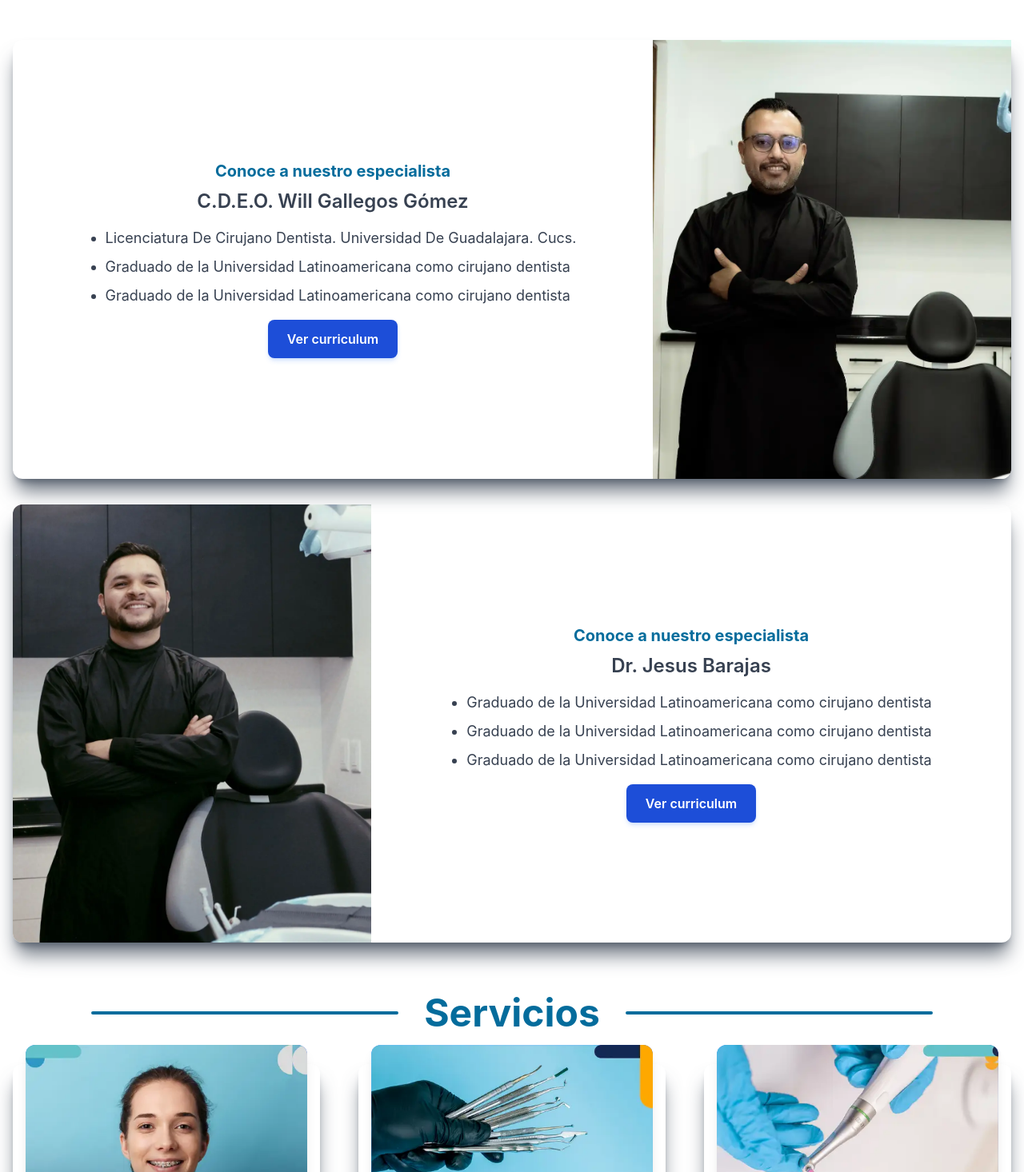
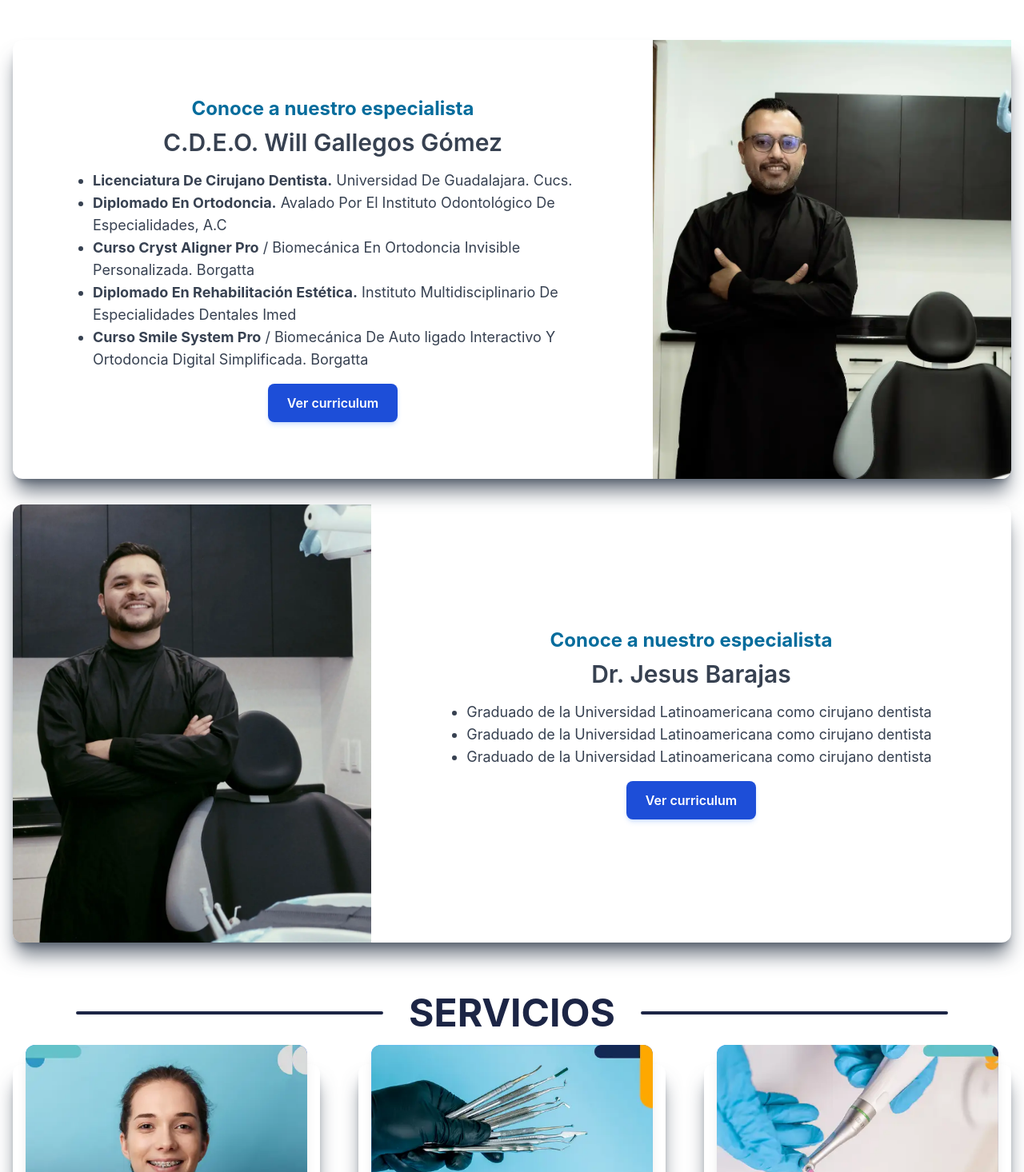
Before and after one commit to leonelvalentinn/luda-dental, a React (Vite) app: page / in a window 1280 px wide. Shown: the part 1444-2910 px from the top of the page at 80% size. Built offline with nearby package versions, Linux system fonts and the light colour scheme.

Commit message:
jsbfjsbdf

```diff
--- a/src/components/AboutDoctors.jsx
+++ b/src/components/AboutDoctors.jsx
@@ -13,17 +13,19 @@ export const AboutDoctors = () => {
           imgAlt='Foto de perfil del C.D.E.O. Will Gallegos Gómez'
           reverse
         >
-          <li className='mb-2'>Licenciatura De Cirujano Dentista. Universidad De Guadalajara. Cucs.</li>
-          <li className='mb-2'>Graduado de la Universidad Latinoamericana como cirujano dentista</li>
-          <li>Graduado de la Universidad Latinoamericana como cirujano dentista</li>
+          <li><strong>Licenciatura De Cirujano Dentista.</strong> Universidad De Guadalajara. Cucs.</li>
+          <li><strong>Diplomado En Ortodoncia.</strong> Avalado Por El Instituto Odontológico De Especialidades, A.C</li>
+          <li><strong>Curso Cryst Aligner Pro</strong> / Biomecánica En Ortodoncia Invisible Personalizada. Borgatta</li>
+          <li><strong>Diplomado En Rehabilitación Estética.</strong> Instituto Multidisciplinario De Especialidades Dentales Imed</li>
+          <li><strong>Curso Smile System Pro</strong> / Biomecánica De Auto ligado Interactivo Y Ortodoncia Digital Simplificada. Borgatta</li>
         </CardAbout>
         <CardAbout
           name='Dr. Jesus Barajas'
           imgSrc={Jesus}
           imgAlt='Foto de perfil del Dr. Jesus Barajas'
         >
-          <li className='mb-2'>Graduado de la Universidad Latinoamericana como cirujano dentista</li>
-          <li className='mb-2'>Graduado de la Universidad Latinoamericana como cirujano dentista</li>
+          <li>Graduado de la Universidad Latinoamericana como cirujano dentista</li>
+          <li>Graduado de la Universidad Latinoamericana como cirujano dentista</li>
           <li>Graduado de la Universidad Latinoamericana como cirujano dentista</li>
         </CardAbout>
       </div>
--- a/src/components/CardAbout.jsx
+++ b/src/components/CardAbout.jsx
@@ -4,15 +4,15 @@ export const CardAbout = ({ children, imgSrc, imgAlt, name, reverse }) => {
     <article className='w-full flex justify-center items-center flex-col rounded-xl shadow-xl shadow-gray-600/80 md:flex-row'>
       <img src={imgSrc} alt={imgAlt} className={`w-full rounded-t-xl md:max-w-72 ${reverse ? 'md:order-2 md:rounded-r-xl md:rounded-t-none' : 'md:rounded-l-xl md:rounded-tr-none'} lg:max-w-md`} />
       <div className='px-4 w-full flex justify-center items-center flex-col py-8 text-center md:px-20'>
-        <h4 className='font-bold text-xl text-secondary mb-2'>Conoce a nuestro especialista</h4>
-        <h3 className='font-semibold text-2xl text-gray-700'>{name}</h3>
-        <ul className='my-4 list-disc color text-lg text-gray-700 text-start pl-5'>
+        <h4 className='font-bold text-xl text-secondary mb-2 lg:text-2xl'>Conoce a nuestro especialista</h4>
+        <h3 className='font-semibold text-2xl text-gray-700 lg:text-3xl'>{name}</h3>
+        <ul className='my-4 list-disc color text-lg text-gray-700 text-start pl-5 gap-2'>
           {children}
         </ul>
         <a
           data-ripple-light='true'
           className='select-none rounded-lg bg-blue-700 py-3 px-6 text-center align-middle font-semibold text-white shadow-md shadow-blue-500/20 transition-all hover:shadow-lg hover:shadow-blue-500/40 focus:opacity-[0.85] focus:shadow-none active:opacity-[0.85] active:shadow-none disabled:pointer-events-none disabled:opacity-50 disabled:shadow-none'
-          href='#'
+          href='/nosotros'
         >
           Ver curriculum
         </a>
--- a/src/components/NavBar.jsx
+++ b/src/components/NavBar.jsx
@@ -27,7 +27,7 @@ export const NavBar = ({ Function }) => {
               <a href='/' className='block py-2 px-3 text-white bg-primary rounded transition lg:bg-transparent lg:hover:text-primary lg:p-0 lg:text-xl lg:text-secondary' aria-current='page'>Inicio</a>
             </li>
             <li>
-              <a href='#about' onClick={() => Function()} className='block py-2 px-3 transition text-gray-900 rounded hover:bg-gray-100 lg:hover:bg-transparent lg:hover:text-primary lg:p-0 lg:text-xl'>Nosotros</a>
+              <a href='/nosotros' onClick={() => Function()} className='block py-2 px-3 transition text-gray-900 rounded hover:bg-gray-100 lg:hover:bg-transparent lg:hover:text-primary lg:p-0 lg:text-xl'>Nosotros</a>
             </li>
             <li>
               <a href='/#services' onClick={() => Function()} className='block py-2 px-3 transition text-gray-900 rounded hover:bg-gray-100 lg:hover:bg-transparent lg:hover:text-primary lg:p-0 lg:text-xl'>Servicios</a>
--- a/src/components/TitleSection.jsx
+++ b/src/components/TitleSection.jsx
@@ -2,9 +2,9 @@
 export const TitleSection = ({ title }) => {
   return (
     <div className='w-full flex justify-center items-center gap-4 lg:gap-8'>
-      <hr className='w-full border-2 border-secondary rounded-lg max-w-96' />
-      <h2 className='text-nowrap text-3xl font-bold text-secondary lg:text-5xl'>{title}</h2>
-      <hr className='w-full border-2 border-secondary rounded-lg max-w-96' />
+      <hr className='w-full border-2 border-primary rounded-lg max-w-96' />
+      <h2 className='text-nowrap text-3xl font-bold text-primary uppercase lg:text-5xl'>{title}</h2>
+      <hr className='w-full border-2 border-primary rounded-lg max-w-96' />
     </div>
   )
 }
--- a/src/main.jsx
+++ b/src/main.jsx
@@ -1,10 +1,10 @@
 import ReactDOM from 'react-dom/client'
 import App from './App.jsx'
 import './index.css'
-import { HashRouter } from 'react-router-dom'
+import { BrowserRouter } from 'react-router-dom'
 
 ReactDOM.createRoot(document.getElementById('root')).render(
-  <HashRouter>
+  <BrowserRouter>
     <App />
-  </HashRouter>
+  </BrowserRouter>
 )
```
